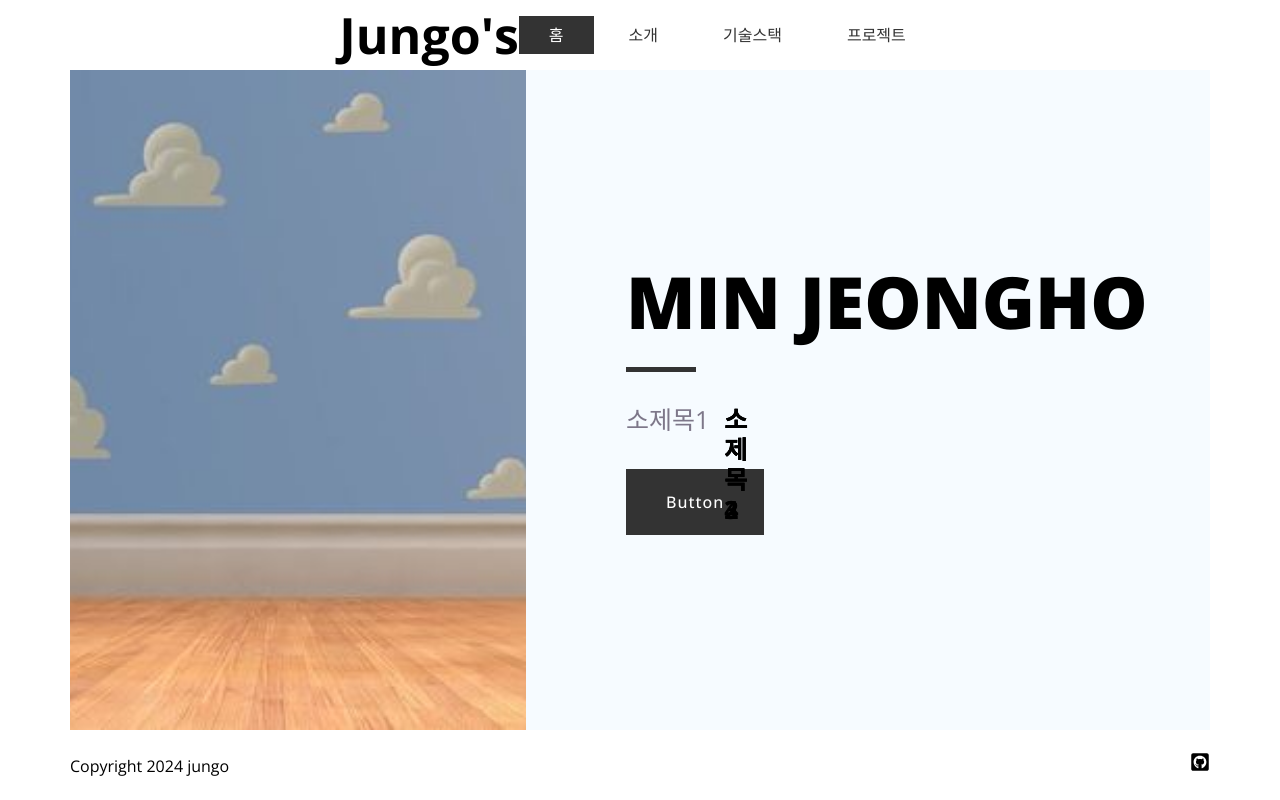
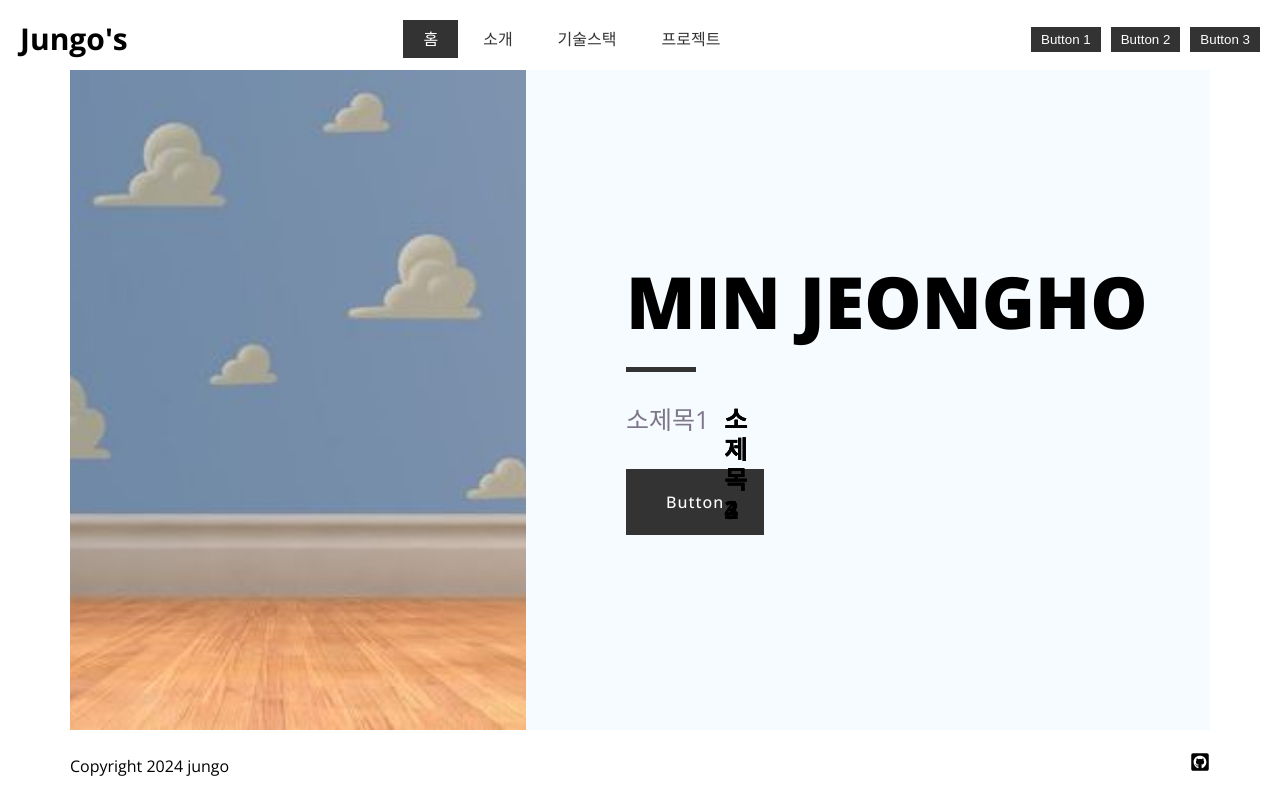
Before and after one commit to jungo0/jungo_portfolio, a React (Create React App) app: page / in a window 1280 px wide. Built offline with nearby package versions, Linux system fonts and the light colour scheme.

Commit message:
feat:header위치조정

```diff
--- a/src/components/Header.tsx
+++ b/src/components/Header.tsx
@@ -4,29 +4,39 @@ import styled from "styled-components";
 const HeaderNavi = styled.header`
   position: fixed;
   width: 100%;
-  top: 0;
+  top: 20px;
   background-color: #fff;
   left: 0;
   right: 0;
   z-index: 10;
-  .logo {
-    font-size: 50px;
+  display: flex;
+  justify-content: space-between;
+  align-items: center;
+  padding: 0 20px;
+`;
+
+const Logo = styled.div`
+  font-size: 30px;
   font-weight: bold;
-  }
-  .menu {
+`;
+
+const Menu = styled.div`
   ul {
     display: flex;
   }
+
   li {
     margin-right: 5px;
     line-height: 38px;
+
     & > a {
-        padding: 0 30px;
+      padding: 0 20px;
       display: inline-block;
       color: #333;
       font-weight: 500;
       transition: all 0.3s ease;
       position: relative;
+
       &::after {
         width: 0;
         left: 0;
@@ -38,12 +48,15 @@ const HeaderNavi = styled.header`
         transition: all 0.6s ease 0.3s;
         background-color: #333;
       }
+
       &:hover {
         color: #fff;
       }
+
       &:hover::after {
         width: 100%;
       }
+
       &.active {
         left: 0;
         height: 0;
@@ -54,26 +67,30 @@ const HeaderNavi = styled.header`
       }
     }
   }
+`;
+
+const Buttons = styled.div`
+  display: flex;
+
+  /* Style for each button */
+  button {
+    margin-left: 10px; /* Adjust margin as needed */
+    background-color: #333;
+    color: #fff;
+    padding: 5px 10px; /* Adjust padding as needed */
+    border: none;
+    cursor: pointer;
   }
-`;
-const Wrapper = styled.nav`
-  display: flex;
-  margin: 0 auto;
-  height: 70px;
-  align-items: center;
-  justify-content: center;
-  width: 93%;
 `;
 
 function Header() {
   const location = useLocation().pathname;
   return (
     <HeaderNavi>
-      <Wrapper>
-        <div className="logo">
+      <Logo>
         <Link to="/">Jungo's</Link>
-        </div>
-        <div className="menu">
+      </Logo>
+      <Menu>
         <ul>
           <li>
             <Link
@@ -86,10 +103,7 @@ function Header() {
             </Link>
           </li>
           <li>
-              <Link
-                to="/About"
-                className={location === "/About" ? "active" : ""}
-              >
+            <Link to="/About" className={location === "/About" ? "active" : ""}>
               소개
             </Link>
           </li>
@@ -105,9 +119,15 @@ function Header() {
             </Link>
           </li>
         </ul>
-        </div>
-      </Wrapper>
+      </Menu>
+      <Buttons>
+        {/* Add your three buttons here */}
+        <button>Button 1</button>
+        <button>Button 2</button>
+        <button>Button 3</button>
+      </Buttons>
     </HeaderNavi>
   );
 }
+
 export default Header;
```
Lines whose indentation alone changed are shown as unchanged.
